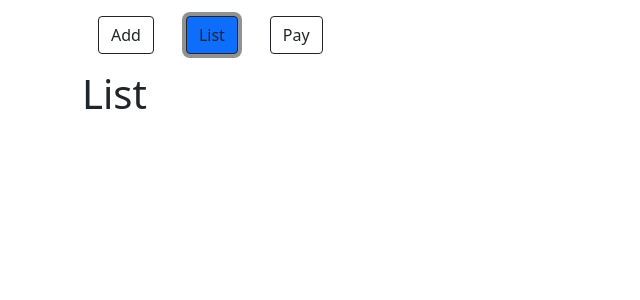
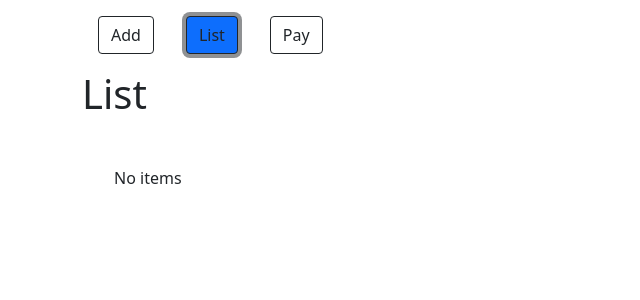
Before and after one commit to SalwaRayan/bakery, a React (Create React App) app: page / in a window 1280 px wide. Both pictures are taken after a click on the button "List". Shown: the top 300 px of the page, without its empty margins (0-640 px from the left). Built offline with nearby package versions, Linux system fonts and the light colour scheme.

Commit message:
exercice complete w/ bonus

```diff
--- a/src/App.js
+++ b/src/App.js
@@ -17,6 +17,7 @@ class App extends React.Component {
 
     this.handleButtonClick = this.handleButtonClick.bind(this)
     this.addItem = this.addItem.bind(this)
+    this.removeItem = this.removeItem.bind(this)
   }
 
   handleButtonClick(tab) {
@@ -30,6 +31,13 @@ class App extends React.Component {
     }
 
     this.setState({ items: [item, ...this.state.items]})
+  }
+
+  removeItem(index) {
+    const newItemsList = this.state.items
+
+    newItemsList.splice(index, 1)
+    this.setState({ items: newItemsList})
   }
 
   render() {
@@ -51,7 +59,7 @@ class App extends React.Component {
           isSelected={this.state.activeTab === "Pay"}
         />
         {this.state.activeTab === "Add" && <Add addItem={this.addItem}/>}
-        {this.state.activeTab === "List" && <List />}
+        {this.state.activeTab === "List" && <List items={this.state.items} removeItem={this.removeItem}/>}
         {this.state.activeTab === "Pay" && <Pay />}
       </div>
     )
--- a/src/components/Add.js
+++ b/src/components/Add.js
@@ -25,7 +25,7 @@ class Add extends Component {
   render() {
     return (
       <div>
-        <h1>Add</h1>
+        <h1 className="mb-5">Add</h1>
         <div className="d-flex align-items-center">
             <input
               type="text"
--- a/src/components/List.js
+++ b/src/components/List.js
@@ -2,9 +2,27 @@ import React, { Component } from 'react';
 
 class List extends Component {
   render() {
+  const { items, removeItem } = this.props
+
     return (
       <div>
-        <h1>List</h1>
+        <h1 className="mb-5">List</h1>
+        <ul>
+          {items.length === 0 && <p>No items</p>}
+          {items.map((item, index) => (
+            <li key={index}>
+              <div className="row d-flex align-items-center">
+                <div className="col-10">
+                  <p><strong>Name:</strong> {item.name}</p>
+                  <p><strong>Price:</strong> {item.price}</p>
+                </div>
+                <div className="col-2">
+                  <button className="btn btn-danger" onClick={() => removeItem(index)}>Delete</button>
+                </div>
+              </div>
+            </li>
+          ))}
+        </ul>
       </div>
     );
   }
```
